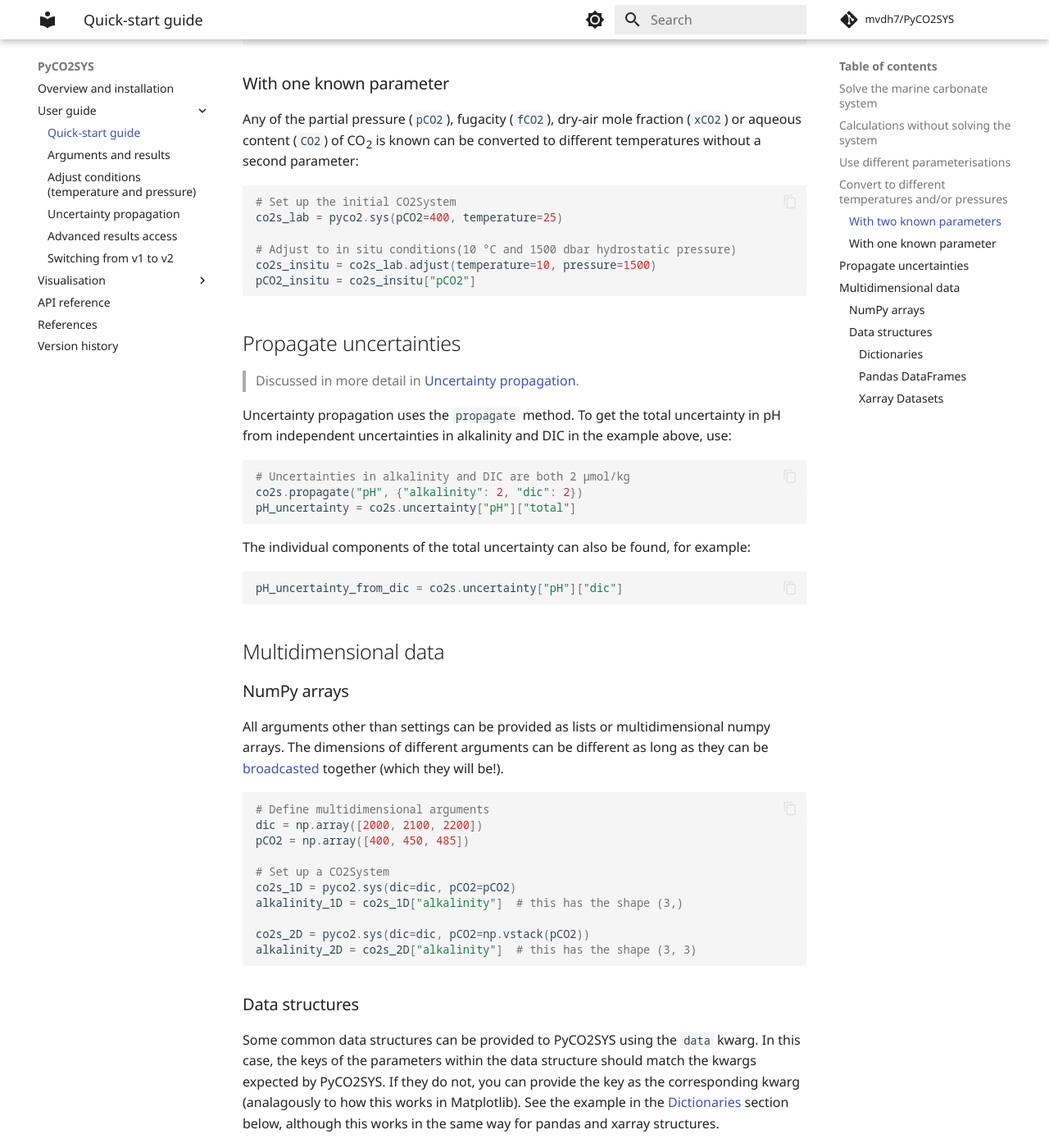
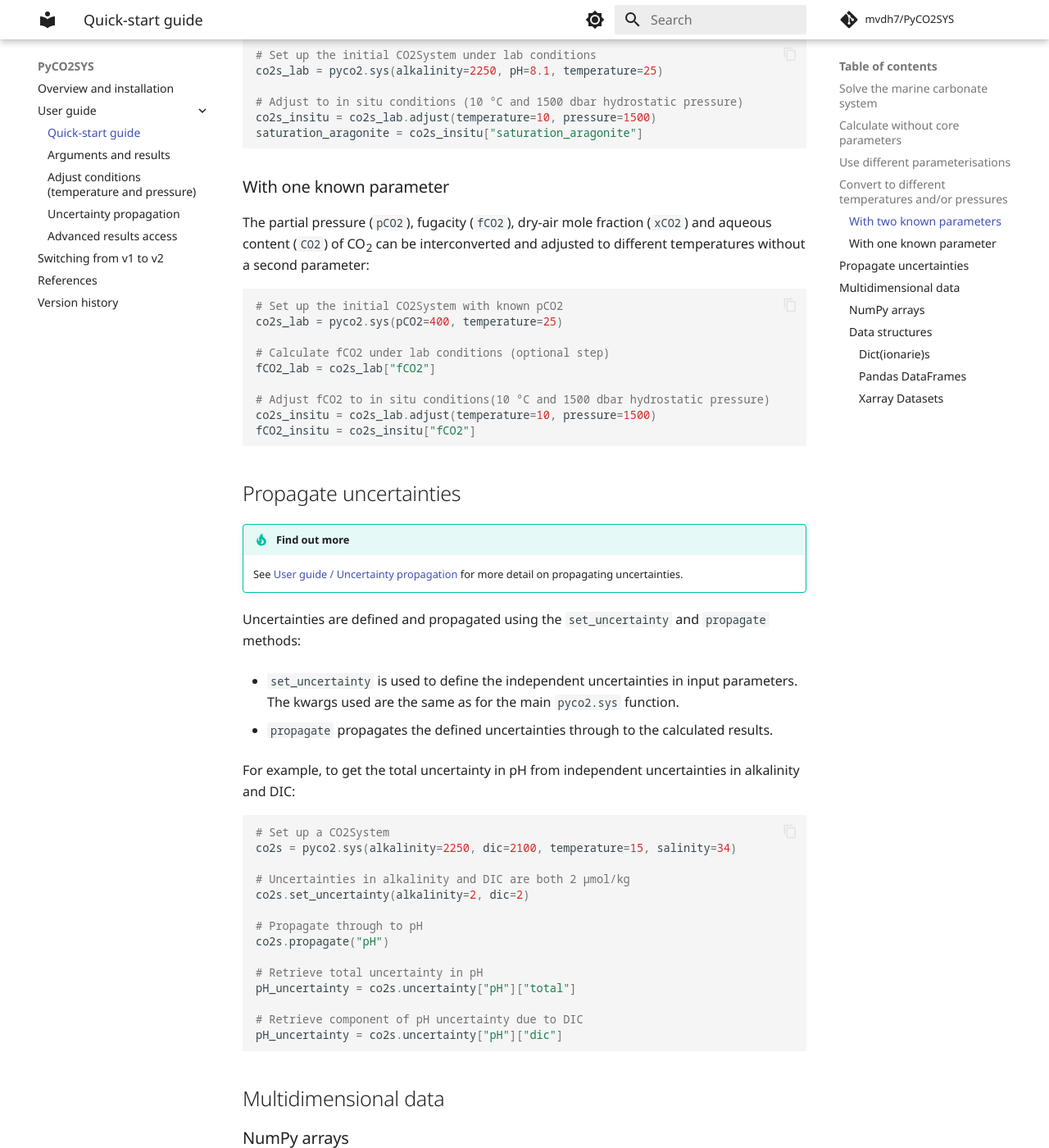
Before and after one commit to mvdh7/PyCO2SYS, an MkDocs documentation site: the page built from docs/quick.md, in a window 1280 px wide and 1400 px high, scrolled down 1937 px. Shown: the whole window at 82% size. Built offline with MkDocs 1.6.1 and Material for MkDocs 9.7.7, drawn with Linux system fonts in a browser that asks for light colours; comment, search, counter and statistics services are not loaded; some of the changed text lies outside the part shown.

Commit message:
Docs updates

````diff
--- a/docs/quick.md
+++ b/docs/quick.md
@@ -1,24 +1,17 @@
 # Quick-start guide
 
-For most users, the only function needed from PyCO2SYS is `pyco2.sys`.  This uses the following basic syntax:
+All the code examples assume the following import convention:
 
 ```python
 import PyCO2SYS as pyco2
-
-co2s = pyco2.sys(**kwargs)
-result = co2s[result_key]
 ```
-
-Results can be calculated and accessed with square brackets, as if `co2s` were a dict.  (It isn't a dict, it's a `CO2System`, which means that it can also do some other things too.)
-
-The full sets of `kwargs` that can be provided and results parameters that can be calculated are given in [Arguments and results](detail.md).  [Advanced results access](results.md) gives a more detailed overview of how results can be accessed from a `CO2System`.  A few commonly used examples are also given below.
 
 ## Solve the marine carbonate system
 
-When two marine carbonate system parameters are known, such as total alkalinity and dissolved inorganic carbon (DIC), we can calculate other parameters such as pH:
+The only function most users will need from PyCO2SYS is `pyco2.sys`.  For example:
 
 ```python
-# Set up the CO2System
+# Set up a CO2System
 co2s = pyco2.sys(alkalinity=2250, dic=2100, temperature=15, salinity=34)
 
 # Solve for and return the value of pH
@@ -28,11 +21,21 @@ pH = co2s["pH"]
 results = co2s[["pCO2", "fCO2"]]
 ```
 
-Each call of `pyco2.sys` may include a maximum of two known marine carbonate system parameters.
+Results can be calculated and accessed with square brackets, as if `co2s` were a dict.  It isn't a dict, it's a `CO2System`, so it can do some other things too.
 
-## Calculations without solving the system
+Each call of `pyco2.sys` may include up to two known core marine carbonate system parameters, which are DIC, total alkalinity, pH, <i>p</i>CO<sub>2</sub>, <i>f</i>CO<sub>2</sub>, <i>x</i>CO<sub>2</sub>, (bi)carbonate ion content, and the saturation state of aragonite and calcite.
 
-Some properties (mainly equilibrium constants and total salt contents) can be calculated without solving the marine carbonate system, so `pyco2.sys` can be run with no marine carbonate system parameters:
+!!! tip "Find out more"
+
+    See [User guide / Arguments and results](detail.md) for the full sets of keyword arguments that can be provided to `pyco2.sys` and the results parameters that can be calculated.
+
+    See [User guide / Advanced results access](results.md) for a more detailed overview of how results can be solved for and accessed from a `CO2System`.
+
+A few common examples are given below.
+
+## Calculate without core parameters
+
+Some properties (mainly equilibrium constants and total salt contents) can be calculated without solving the marine carbonate system, so `pyco2.sys` can be run with no core parameters:
 
 ```python
 # Set up a CO2System under default conditions
@@ -54,18 +57,22 @@ PyCO2SYS contains many different options for the parameterisations of equilibriu
 co2s = pyco2.sys(opt_k_carbonic=3, opt_total_borate=2)
 ```
 
-All settings arguments must be single scalar values.
+All settings arguments must be single, scalar, integer values.
 
 ## Convert to different temperatures and/or pressures
 
-> Discussed in more detail in [Adjust conditions](adjust.md).
+!!! tip "Find out more"
+
+    See [User guide / Adjust conditions](adjust.md) for more detail on temperature and pressure conversions.
 
 ### With two known parameters
 
-To convert parameters to different temperatures and/or pressures, use the `adjust` method.  For example, if we had measured alkalinity and pH in the laboratory at 25 °C, but wanted to calculate the saturation state with respect to aragonite under in situ conditions:
+To convert parameters to different temperatures and/or pressures, use the `adjust` method.
+
+For example, to calculate the saturation state with respect to aragonite under in situ conditions from alkalinity and pH measured in the laboratory at 25 °C:
 
 ```python
-# Set up the initial CO2System
+# Set up the initial CO2System under lab conditions
 co2s_lab = pyco2.sys(alkalinity=2250, pH=8.1, temperature=25)
 
 # Adjust to in situ conditions (10 °C and 1500 dbar hydrostatic pressure)
@@ -75,40 +82,56 @@ saturation_aragonite = co2s_insitu["saturation_aragonite"]
 
 ### With one known parameter
 
-Any of the partial pressure (`pCO2`), fugacity (`fCO2`), dry-air mole fraction (`xCO2`) or aqueous content (`CO2`) of CO<sub>2</sub> is known can be converted to different temperatures without a second parameter:
+The partial pressure (`pCO2`), fugacity (`fCO2`), dry-air mole fraction (`xCO2`) and aqueous content (`CO2`) of CO<sub>2</sub> can be interconverted and adjusted to different temperatures without a second parameter:
 
 ```python
-# Set up the initial CO2System
+# Set up the initial CO2System with known pCO2
 co2s_lab = pyco2.sys(pCO2=400, temperature=25)
 
-# Adjust to in situ conditions(10 °C and 1500 dbar hydrostatic pressure)
+# Calculate fCO2 under lab conditions (optional step)
+fCO2_lab = co2s_lab["fCO2"]
+
+# Adjust fCO2 to in situ conditions(10 °C and 1500 dbar hydrostatic pressure)
 co2s_insitu = co2s_lab.adjust(temperature=10, pressure=1500)
-pCO2_insitu = co2s_insitu["pCO2"]
+fCO2_insitu = co2s_insitu["fCO2"]
 ```
 
 ## Propagate uncertainties
 
-> Discussed in more detail in [Uncertainty propagation](uncertainty.md).
+!!! tip "Find out more"
 
-Uncertainty propagation uses the `propagate` method.  To get the total uncertainty in pH from independent uncertainties in alkalinity and DIC in the example above, use:
+    See [User guide / Uncertainty propagation](uncertainty.md) for more detail on propagating uncertainties.
+
+Uncertainties are defined and propagated using the `set_uncertainty` and `propagate` methods:
+
+  * `set_uncertainty` is used to define the independent uncertainties in input parameters.  The kwargs used are the same as for the main `pyco2.sys` function.
+
+  * `propagate` propagates the defined uncertainties through to the calculated results.
+
+For example, to get the total uncertainty in pH from independent uncertainties in alkalinity and DIC:
 
 ```python
+# Set up a CO2System
+co2s = pyco2.sys(alkalinity=2250, dic=2100, temperature=15, salinity=34)
+
 # Uncertainties in alkalinity and DIC are both 2 µmol/kg
-co2s.propagate("pH", {"alkalinity": 2, "dic": 2})
+co2s.set_uncertainty(alkalinity=2, dic=2)
+
+# Propagate through to pH
+co2s.propagate("pH")
+
+# Retrieve total uncertainty in pH
 pH_uncertainty = co2s.uncertainty["pH"]["total"]
-```
 
-The individual components of the total uncertainty can also be found, for example:
-
-```python
-pH_uncertainty_from_dic = co2s.uncertainty["pH"]["dic"]
+# Retrieve component of pH uncertainty due to DIC
+pH_uncertainty = co2s.uncertainty["pH"]["dic"]
 ```
 
 ## Multidimensional data
 
 ### NumPy arrays
 
-All arguments other than settings can be provided as lists or multidimensional numpy arrays.  The dimensions of different arguments can be different as long as they can be [broadcasted](https://numpy.org/doc/stable/user/basics.broadcasting.html) together (which they will be!).
+All arguments other than settings can be provided as lists or multidimensional numpy arrays.  The dimensions of different arguments can be different as long as they can be [broadcasted](https://numpy.org/doc/stable/user/basics.broadcasting.html) together.
 
 ```python
 # Define multidimensional arguments
@@ -117,17 +140,17 @@ pCO2 = np.array([400, 450, 485])
 
 # Set up a CO2System
 co2s_1D = pyco2.sys(dic=dic, pCO2=pCO2)
-alkalinity_1D = co2s_1D["alkalinity"]  # this has the shape (3,)
+alkalinity_1D = co2s_1D["alkalinity"]  # shape is (3,)
 
 co2s_2D = pyco2.sys(dic=dic, pCO2=np.vstack(pCO2))
-alkalinity_2D = co2s_2D["alkalinity"]  # this has the shape (3, 3)
+alkalinity_2D = co2s_2D["alkalinity"]  # shape is (3, 3)
 ```
 
 ### Data structures
 
-Some common data structures can be provided to PyCO2SYS using the `data` kwarg.  In this case, the keys of the parameters within the data structure should match the kwargs expected by PyCO2SYS.  If they do not, you can provide the key as the corresponding kwarg (analagously to how this works in Matplotlib).  See the example in the [Dictionaries](#dictionaries) section below, although this works in the same way for pandas and xarray structures.
+Some common data structures can be provided to `pyco2.sys` using the `data` kwarg.
 
-#### Dictionaries
+#### Dict(ionarie)s
 
 If your data are in a `dict`, you can provide this as `data`:
 
@@ -136,11 +159,11 @@ If your data are in a `dict`, you can provide this as `data`:
 df = {"dic": [2000, 2100, 2200], "pCO2": [400, 450, 485]}
 
 # Set up a CO2System, including an extra parameter that was not
-# in the df (total_silicate), and an optional setting
+# in the dict (total_silicate), and an optional setting
 co2s = pyco2.sys(data=df, total_silicate=1.5, opt_k_carbonic=9)
 ```
 
-If some of the `dict` keys do not match the kwargs expected by PyCO2SYS, the correct keys can be given as the corresponding kwargs:
+If some of the `dict` keys do not match the kwargs expected by `pyco2.sys`, the correct keys can be given as the corresponding kwargs:
 
 ```python
 # Define known parameters
@@ -158,7 +181,10 @@ co2s = pyco2.sys(
 
 #### Pandas DataFrames
 
-If your data are in a pandas `DataFrame`, you can provide this as `data`, and return the results as a pandas `Series` or `DataFrame` with consistent indexing:
+!!! warning "`DataFrames` not `Series`"
+    Pandas data must be collected into a `DataFrame` and passed together through the `data` kwarg.  It's not possible to pass individual pandas `Series`s separately as kwargs to `pyco2.sys`.  If this is necessary, then each `Series` must first be converted into a NumPy array.
+
+If data are in a pandas `DataFrame`, this can be provided as `data`, and results returned as a pandas `Series` or `DataFrame` with consistent indexing:
 
 ```python
 # Define known parameters
@@ -167,10 +193,10 @@ df = pd.DataFrame({"dic": [2000, 2100, 2200], "pCO2": [400, 450, 485]})
 # Set up a CO2System
 co2s = pyco2.sys(data=df, total_silicate=1.5, opt_k_carbonic=9)
 
-# Return a parameter as a Series
+# Solve for and return a parameter as a Series
 pH = co2s.to_pandas("pH")
 
-# Return parameters as a DataFrame
+# Solve for and return parameters as a DataFrame
 df_results = co2s.to_pandas(["pH", "alkalinity"])
 ```
 
@@ -178,7 +204,10 @@ Running `to_pandas` with no arguments will return a `DataFrame` containing all c
 
 #### Xarray Datasets
 
-If your data are in an xarray `Dataset`, you can provide this as `data`, and return the results as an xarray `DataArray` or `Dataset` with consistent dimensions:
+!!! warning "`Dataset` not `DataArray`"
+    Xarray data must be collected into a `Dataset` and passed together through the `data` kwarg.  It's not possible to pass individual xarray `DataArray`s separately as kwargs to `pyco2.sys`.  If this is necessary, then each `DataArray` must first be converted into a NumPy array.
+
+If data are in an xarray `Dataset`, this can be provided as `data`, and results returned as an xarray `DataArray` or `Dataset` with consistent dimensions:
 
 ```python
 # Define known parameters
@@ -190,10 +219,10 @@ ds = xr.Dataset({
 # Set up a CO2System
 co2s = pyco2.sys(data=ds)
 
-# Return a parameter as a DataArray
+# Solve for and return a parameter as a DataArray
 k_CO2 = co2s.to_xarray("k_CO2")
 
-# Return parameters as a Dataset
+# Solve for and return parameters as a Dataset
 ds_results = co2s.to_xarray(["k_H2CO3", "k_HCO3"])
 ```
 
--- a/mkdocs.yml
+++ b/mkdocs.yml
@@ -17,10 +17,10 @@ nav:
     - Adjust conditions (temperature and pressure): adjust.md
     - Uncertainty propagation: uncertainty.md
     - Advanced results access: results.md
-    - Switching from v1 to v2: v1_to_v2.md
-  - Visualisation:
-    - Validity range checker: validity.md
-  - API reference: api.md
+  - Switching from v1 to v2: v1_to_v2.md
+  # - Visualisation:
+  #   - Validity range checker: validity.md
+  # - API reference: api.md
   # - Validation: validate.md
   - References: refs.md
   - Version history: versions.md
@@ -48,6 +48,7 @@ theme:
   features:
     - navigation.footer
     - content.code.copy
+    - navigation.expand
 
 # Extensions
 markdown_extensions:
@@ -74,8 +75,8 @@ extra_css:
 # Plugins
 plugins:
   - search
-  - mkdocstrings:
-      handlers:
-        python:
-          options:
-            docstring_style: numpy
+  # - mkdocstrings:
+  #     handlers:
+  #       python:
+  #         options:
+  #           docstring_style: numpy
````
Also changed, not shown: other parts of docs/quick.md (+1 -1 lines), docs/adjust.md (+3 -1 lines), docs/detail.md (+30 -28 lines), docs/uncertainty.md (+3 -6 lines).
